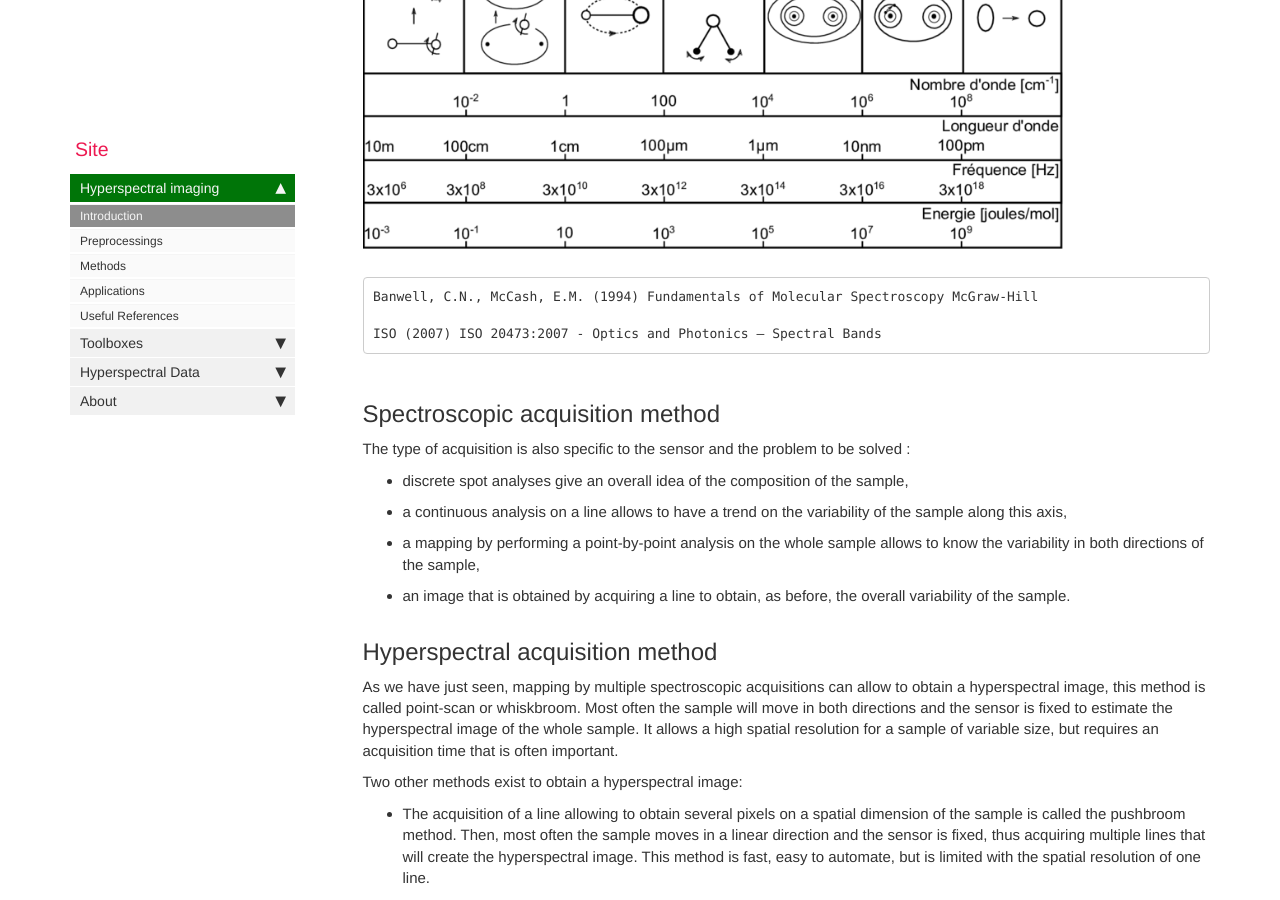
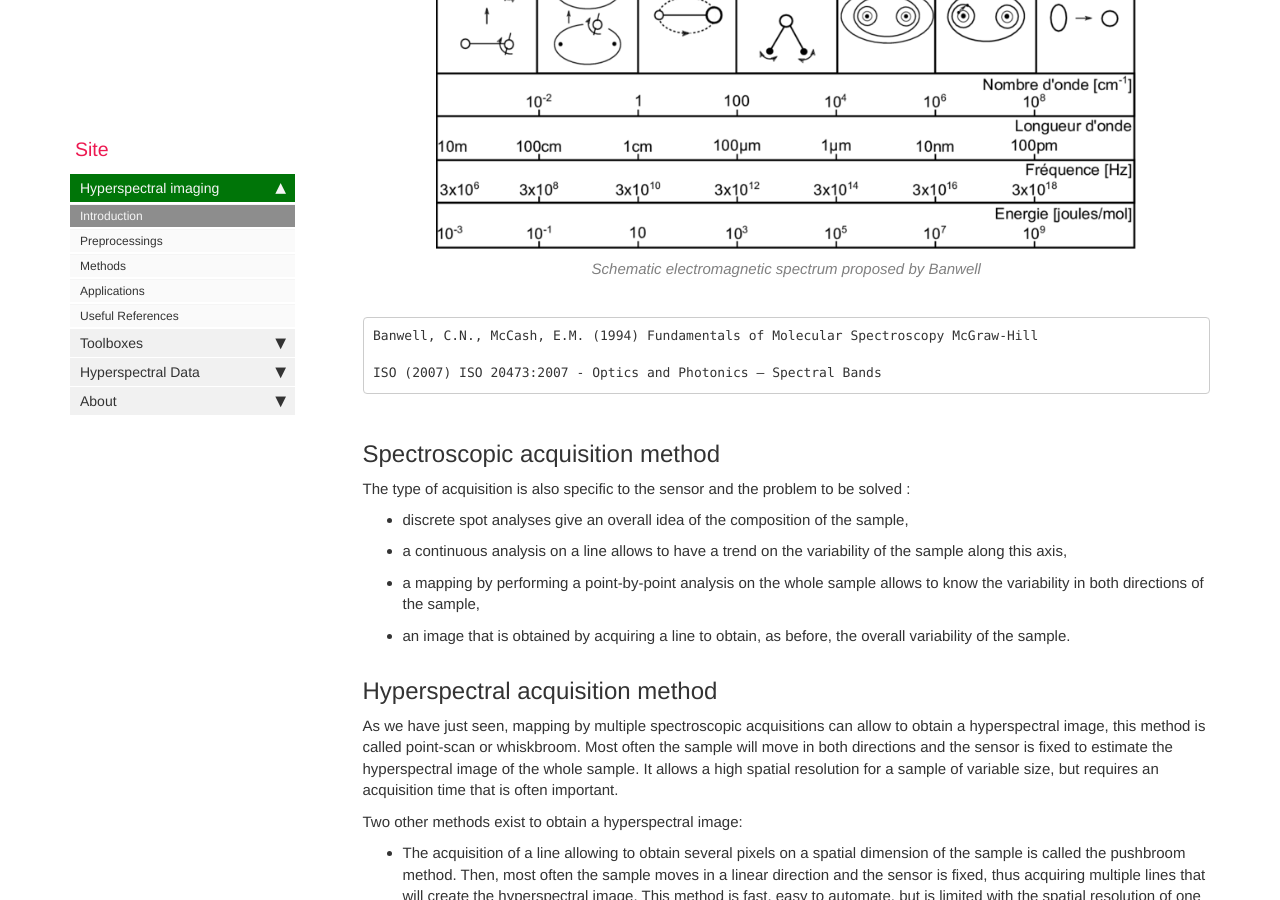
Before and after one commit to JacqKevin/JacqKevin.github.io, a Jekyll site: the page built from pages/Hyperspectral/Introduction.md, in a window 1280 px wide and 900 px high, scrolled down 1892 px. Built offline with Jekyll 4.4.1, drawn with Linux system fonts in a browser that asks for light colours; comment, search, counter and statistics services are not loaded.

Commit message:
Update Introduction.md

````diff
--- a/pages/Hyperspectral/Introduction.md
+++ b/pages/Hyperspectral/Introduction.md
@@ -15,7 +15,9 @@
 <li> as well as spectroscopy with the biological-physical-chemical characteristic of the sample properties. </li>
 </ul>
 
+<center>
 {% include image.html file="HSI.jpg" %}
+</center>
 
 ```markdown
 CIE (1999) IEC 61966-2-1:1999: Multimedia Systems and Equipment - Colour Measurement and Management - Part 2-1: Colour Management - Default RGB Colour Space - SRGB
@@ -33,7 +35,9 @@
 <li> Gamma rays affect energy transitions within the nuclei of atoms. It is also represented by two main methods, gamma spectrometry and Mössbauer spectrometry. </li>
 </ul>
 
-{% include image.html file="Spectre-electromagnetique-en-energie-frequence-longueur-et-nombre-donde-Les-modes.png" %}
+<center>
+{% include image.html file="Spectre-electromagnetique-en-energie-frequence-longueur-et-nombre-donde-Les-modes.png" caption="Schematic electromagnetic spectrum proposed by Banwell" %}
+</center>
 
 ```markdown
 Banwell, C.N., McCash, E.M. (1994) Fundamentals of Molecular Spectroscopy McGraw-Hill
````
